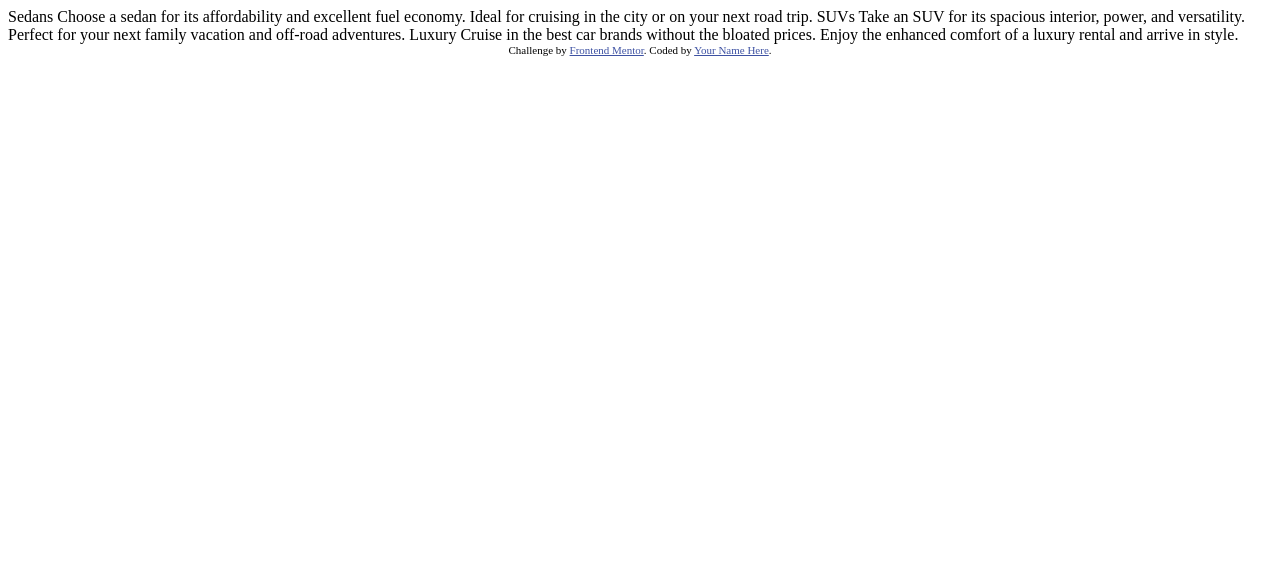
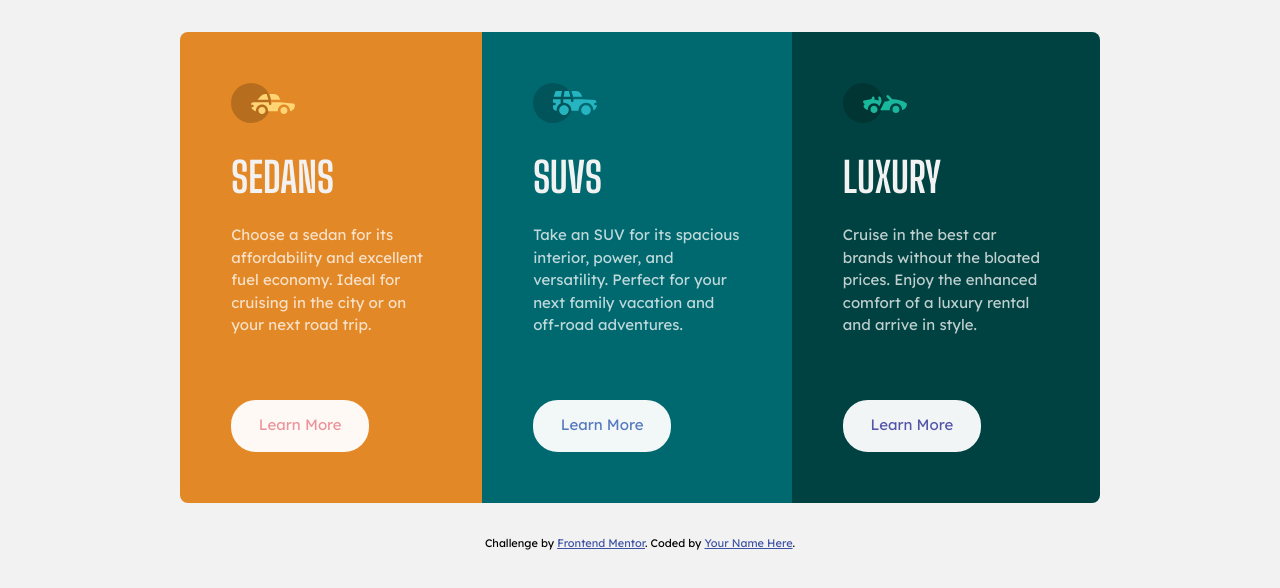
Before and after one commit to christianb3ll/FM-3-column-preview-card-component, a plain HTML site: page index.html in a window 1280 px wide. Drawn offline with Linux system fonts and the light colour scheme.

Commit message:
complete challenge

```diff
--- a/index.html
+++ b/index.html
@@ -9,28 +9,52 @@
   <title>Frontend Mentor | 3-column preview card component</title>
 
   <!-- Feel free to remove these styles or customise in your own stylesheet 👍 -->
+
+  <link rel="preconnect" href="https://fonts.gstatic.com">
+  <link href="https://fonts.googleapis.com/css2?family=Big+Shoulders+Display:wght@700&family=Lexend+Deca&display=swap" rel="stylesheet">
+
+  <link rel="stylesheet" href="style.css">
+
   <style>
-    .attribution { font-size: 11px; text-align: center; }
-    .attribution a { color: hsl(228, 45%, 44%); }
+
   </style>
 </head>
 <body>
+  <main>
+    <div class="preview-card">
 
-  Sedans
-  Choose a sedan for its affordability and excellent fuel economy. Ideal for cruising in the city
-  or on your next road trip.
+      <article>
+        <img src="images/icon-sedans.svg" class="car-icon">
+        <h2>Sedans</h2>
+        <p>Choose a sedan for its affordability and excellent fuel economy. Ideal for cruising in the city
+        or on your next road trip.</p>
+        <a href="" class="btn">Learn More</a>
+      </article>
 
-  SUVs
-  Take an SUV for its spacious interior, power, and versatility. Perfect for your next family vacation
-  and off-road adventures.
+      <article>
+        <img src="images/icon-suvs.svg" class="car-icon">
+        <h2>SUVs</h2>
+        <p>Take an SUV for its spacious interior, power, and versatility. Perfect for your next family vacation
+        and off-road adventures.</p>
+        <a href="" class="btn">Learn More</a>
+      </article>
 
-  Luxury
-  Cruise in the best car brands without the bloated prices. Enjoy the enhanced comfort of a luxury
-  rental and arrive in style.
+      <article>
+        <img src="images/icon-luxury.svg" class="car-icon">
+        <h2>Luxury</h2>
+        <p>Cruise in the best car brands without the bloated prices. Enjoy the enhanced comfort of a luxury
+        rental and arrive in style.</p>
+        <a href="" class="btn">Learn More</a>
+      </article>
 
-  <div class="attribution">
-    Challenge by <a href="https://www.frontendmentor.io?ref=challenge" target="_blank">Frontend Mentor</a>.
-    Coded by <a href="#">Your Name Here</a>.
-  </div>
+    </div><!-- preview-card -->
+  </main>
+
+  <footer>
+    <div class="attribution">
+      Challenge by <a href="https://www.frontendmentor.io?ref=challenge" target="_blank">Frontend Mentor</a>.
+      Coded by <a href="#">Your Name Here</a>.
+    </div>
+  </footer>
 </body>
 </html>
--- /dev/null
+++ b/style.css
@@ -0,0 +1,79 @@
+* {
+	box-sizing: border-box;
+}
+
+body {
+	background-color: hsl(0, 0%, 95%);
+	font-family: 'Lexend Deca', sans-serif;
+	font-size: 15px;
+	line-height: 1.5;
+}
+
+h2 {
+	font-family: 'Big Shoulders Display', cursive;
+	font-size: 2.6rem;
+	text-transform: uppercase;
+	margin: 1rem 0;
+	color: hsl(0, 0%, 95%);
+}
+
+p {
+	color: hsla(0, 0%, 100%, 0.75);
+}
+
+
+.preview-card {
+	display: flex;
+	border-radius: 8px;
+	overflow: hidden;
+	max-width: 920px;
+	margin: 2rem auto;
+}
+
+.preview-card article {
+	padding: 3.2rem;
+}
+
+.preview-card article:first-child {
+	background-color: hsl(31, 77%, 52%);
+}
+
+.preview-card article:nth-child(2) {
+	background-color: hsl(184, 100%, 22%);
+}
+
+.preview-card article:nth-child(3) {
+	background-color: hsl(179, 100%, 13%);
+}
+
+.btn {
+	display: inline-block;
+	text-decoration: none;
+	background-color: hsl(0, 0%, 95%);
+	border: 2px solid hsl(0, 0%, 95%);
+	border-radius: 25px;
+	padding: 0.8rem 1.6rem;
+	margin-top: 3rem;
+	mix-blend-mode: screen;
+}
+
+.btn:hover {
+	background-color: unset;
+	color: hsl(0, 0%, 95%);
+	mix-blend-mode: initial;
+
+}
+
+.attribution { font-size: 11px; text-align: center; }
+.attribution a { color: hsl(228, 45%, 44%); }
+
+@media (max-width: 640px)  {
+
+	body {
+		font-size: 18px;
+	}
+	.preview-card {
+		flex-direction: column;
+		margin: 2% 7%;
+	}
+}
```
Also changed, not shown: design/active-states.jpg (deleted), design/desktop-design.jpg (deleted), design/desktop-preview.jpg (deleted), design/mobile-design.jpg (deleted), screenshot.png (added), 2 other files.
